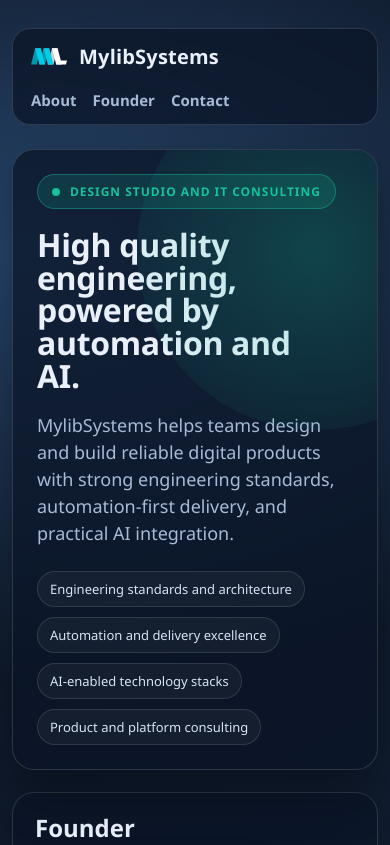
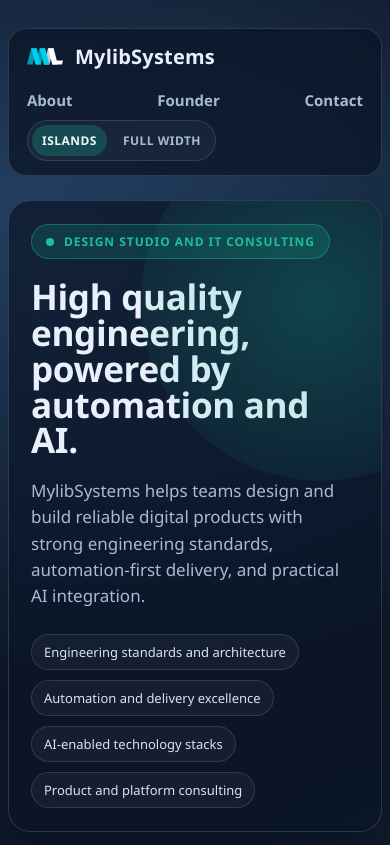
Before and after one commit to mylibsystems/mylibsystems.github.io, a plain HTML site: page index.html in a window 390 px wide. Shown: the top 845 px of the page. Drawn offline with Linux system fonts and the light colour scheme.

Commit message:
feat: improve responsive layout and add width mode toggle

```diff
--- a/index.html
+++ b/index.html
@@ -19,7 +19,8 @@
       --shadow: 0 22px 48px rgba(0, 0, 0, 0.32);
       --radius-lg: 22px;
       --radius-md: 14px;
-      --container: 1100px;
+      --page-max: 1100px;
+      --page-gutter: 40px;
     }
 
     * {
@@ -45,9 +46,15 @@
     }
 
     .page {
-      width: min(var(--container), calc(100% - 40px));
+      width: calc(100% - var(--page-gutter));
+      max-width: var(--page-max);
       margin: 0 auto;
       padding: 28px 0 54px;
+    }
+
+    body.layout-full {
+      --page-max: 100%;
+      --page-gutter: 28px;
     }
 
     .top {
@@ -87,6 +94,37 @@
       color: var(--muted);
       font-size: 15px;
       font-weight: 600;
+      flex-wrap: wrap;
+    }
+
+    .layout-toggle {
+      display: inline-flex;
+      align-items: center;
+      gap: 6px;
+      padding: 4px;
+      border-radius: 999px;
+      border: 1px solid var(--line);
+      background: rgba(255, 255, 255, 0.04);
+    }
+
+    .layout-btn {
+      border: 0;
+      background: transparent;
+      color: var(--muted);
+      border-radius: 999px;
+      padding: 7px 10px;
+      font: inherit;
+      font-size: 12px;
+      font-weight: 700;
+      letter-spacing: 0.04em;
+      text-transform: uppercase;
+      cursor: pointer;
+      transition: background-color 120ms ease, color 120ms ease;
+    }
+
+    .layout-btn[aria-pressed="true"] {
+      background: rgba(24, 194, 156, 0.24);
+      color: #eef9f6;
     }
 
     .hero {
@@ -97,9 +135,11 @@
       padding: clamp(24px, 5vw, 48px);
       box-shadow: var(--shadow);
       display: grid;
+      align-content: center;
       gap: 20px;
       overflow: hidden;
       position: relative;
+      min-height: 72vh;
     }
 
     .hero::after {
@@ -303,6 +343,14 @@
     }
 
     @media (max-width: 900px) {
+      .page {
+        --page-gutter: 24px;
+      }
+
+      .top {
+        border-radius: 20px;
+      }
+
       .about-grid {
         grid-template-columns: 1fr;
       }
@@ -320,17 +368,36 @@
     @media (max-width: 700px) {
       .top {
         border-radius: 18px;
-        position: static;
         flex-direction: column;
         align-items: flex-start;
+        top: 10px;
       }
 
       .nav {
-        flex-wrap: wrap;
+        width: 100%;
+        justify-content: space-between;
+        gap: 10px;
       }
 
       .page {
-        width: calc(100% - 24px);
+        --page-gutter: 16px;
+      }
+
+      body.layout-full {
+        --page-gutter: 12px;
+      }
+
+      .hero {
+        padding: 22px;
+      }
+
+      h1 {
+        font-size: clamp(30px, 9vw, 48px);
+      }
+
+      .subtitle {
+        font-size: 17px;
+        line-height: 1.55;
       }
     }
   </style>
@@ -346,6 +413,10 @@
         <a href="#about">About</a>
         <a href="#founder">Founder</a>
         <a href="#contact">Contact</a>
+        <div class="layout-toggle" role="group" aria-label="Layout mode">
+          <button class="layout-btn" type="button" data-layout="islands" aria-pressed="true">Islands</button>
+          <button class="layout-btn" type="button" data-layout="full" aria-pressed="false">Full width</button>
+        </div>
       </nav>
     </header>
 
@@ -426,5 +497,61 @@
       <span>© MylibSystems. Design Studio and IT Consulting.</span>
     </footer>
   </div>
+
+  <script>
+    (function () {
+      var storageKey = "mylibsystems-layout";
+      var body = document.body;
+      var hero = document.getElementById("about");
+      var buttons = Array.prototype.slice.call(document.querySelectorAll(".layout-btn"));
+
+      function setActiveButtons(layout) {
+        buttons.forEach(function (button) {
+          var active = button.getAttribute("data-layout") === layout;
+          button.setAttribute("aria-pressed", active ? "true" : "false");
+        });
+      }
+
+      function updateHeroHeight() {
+        if (!hero) return;
+        var heroTop = hero.getBoundingClientRect().top;
+        var reserved = Math.max(0, Math.round(heroTop) + 12);
+        hero.style.minHeight = "calc(100svh - " + reserved + "px)";
+      }
+
+      function applyLayout(layout, persist) {
+        var safeLayout = layout === "full" ? "full" : "islands";
+        body.classList.toggle("layout-full", safeLayout === "full");
+        setActiveButtons(safeLayout);
+        if (persist) {
+          try {
+            localStorage.setItem(storageKey, safeLayout);
+          } catch (e) {
+            // Ignore storage failures in private browsing mode.
+          }
+        }
+        window.requestAnimationFrame(updateHeroHeight);
+      }
+
+      buttons.forEach(function (button) {
+        button.addEventListener("click", function () {
+          applyLayout(button.getAttribute("data-layout"), true);
+        });
+      });
+
+      var initial = "islands";
+      try {
+        var saved = localStorage.getItem(storageKey);
+        if (saved === "full" || saved === "islands") initial = saved;
+      } catch (e) {
+        // Ignore storage failures in private browsing mode.
+      }
+
+      applyLayout(initial, false);
+      updateHeroHeight();
+      window.addEventListener("resize", updateHeroHeight);
+      window.addEventListener("orientationchange", updateHeroHeight);
+    })();
+  </script>
 </body>
 </html>
```
